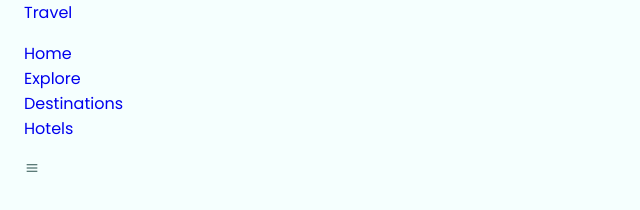
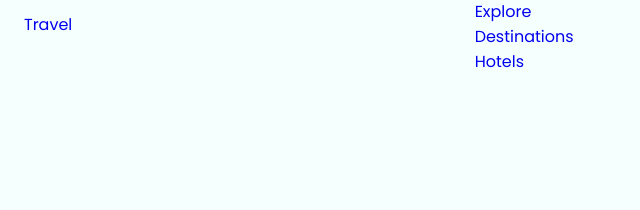
Before and after one commit to mmk4-81/Landing-Pag-Islands, a plain HTML site: page index.html in a window 1280 px wide. Shown: the whole page, without its empty margins (0-640 px from the left). Drawn offline with nearby package versions, Linux system fonts and the light colour scheme.

Commit message:
nav style

```diff
--- a/style.css
+++ b/style.css
@@ -91,3 +91,12 @@ img {
     left: 0;
     z-index: var(--z-fixed);
 }
+
+/*nav*/
+.nav{
+    max-width: 968px;
+    height: var(--header-height);
+    display: flex;
+    justify-content: space-between;
+    align-items: center;
+}
```
